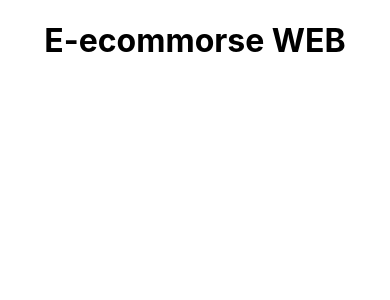
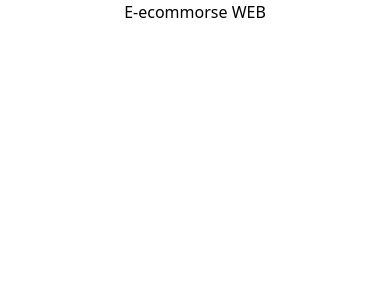
Before and after one commit to xRapx/E-ecommorse, a React (Create React App) app: page / in a window 390 px wide. Shown: the top 300 px of the page. Built offline with nearby package versions, Linux system fonts and the light colour scheme.

Commit message:
#6 - install more library

```diff
--- /dev/null
+++ b/postcss.config.js
@@ -0,0 +1,6 @@
+module.exports = {
+	plugins: {
+	  tailwindcss: {},
+	  autoprefixer: {},
+	},
+  }
--- a/src/index.css
+++ b/src/index.css
@@ -1,13 +1,34 @@
-body {
-  margin: 0;
-  font-family: -apple-system, BlinkMacSystemFont, 'Segoe UI', 'Roboto', 'Oxygen',
-    'Ubuntu', 'Cantarell', 'Fira Sans', 'Droid Sans', 'Helvetica Neue',
-    sans-serif;
-  -webkit-font-smoothing: antialiased;
-  -moz-osx-font-smoothing: grayscale;
+@import url("https://fonts.googleapis.com/css2?family=DM+Sans:wght@400;500;700&family=Poppins:wght@100;200;300;400;500;600;700;800;900&display=swap");
+
+@tailwind base;
+@tailwind components;
+@tailwind utilities;
+
+@layer components {
+  .hoverEffect {
+    @apply duration-300 cursor-pointer;
+  }
+  .headerSedenavLi {
+    @apply hover:underline underline-offset-2 cursor-pointer text-gray-300 hover:text-white;
+  }
 }
 
-code {
-  font-family: source-code-pro, Menlo, Monaco, Consolas, 'Courier New',
-    monospace;
+/* ============= NavLink active Start here ============== */
+nav .active li {
+  color: black;
+  font-weight: 600;
+  text-decoration: 1px underline black;
 }
+
+@media screen and (max-width: 665px) {
+  nav .active li {
+    color: white;
+    font-weight: 600;
+    text-decoration: 1px underline white;
+  }
+}
+
+.scrollbar-hide::-webkit-scrollbar {
+  display: none;
+}
+/* ============= NavLink active End here ================ */
--- a/src/test.js
+++ /dev/null
@@ -1 +0,0 @@
-console.log('120');
--- /dev/null
+++ b/tailwind.config.js
@@ -0,0 +1,33 @@
+/** @type {import('tailwindcss').Config} */
+module.exports = {
+	content: ["./src/**/*.{js,jsx,ts,tsx}"],
+	theme: {
+	  extend: {
+		maxWidth: {
+		  container: "1440px",
+		},
+		screens: {
+		  xs: "320px",
+		  sm: "375px",
+		  sml: "500px",
+		  md: "667px",
+		  mdl: "768px",
+		  lg: "960px",
+		  lgl: "1024px",
+		  xl: "1280px",
+		},
+		fontFamily: {
+		  bodyFont: ["DM Sans", "sans-serif"],
+		  titleFont: ["Poppins", "sans-serif"],
+		},
+		colors: {
+		  primeColor: "#262626",
+		  lightText: "#6D6D6D",
+		},
+		boxShadow: {
+		  testShadow: "0px 0px 54px -13px rgba(0,0,0,0.7)",
+		},
+	  },
+	},
+	plugins: [require("tailwind-scrollbar")],
+  };
```
Also changed, not shown: package.json (+9 -0 lines), 2 other files (tests, documents, lock files or other folders).
